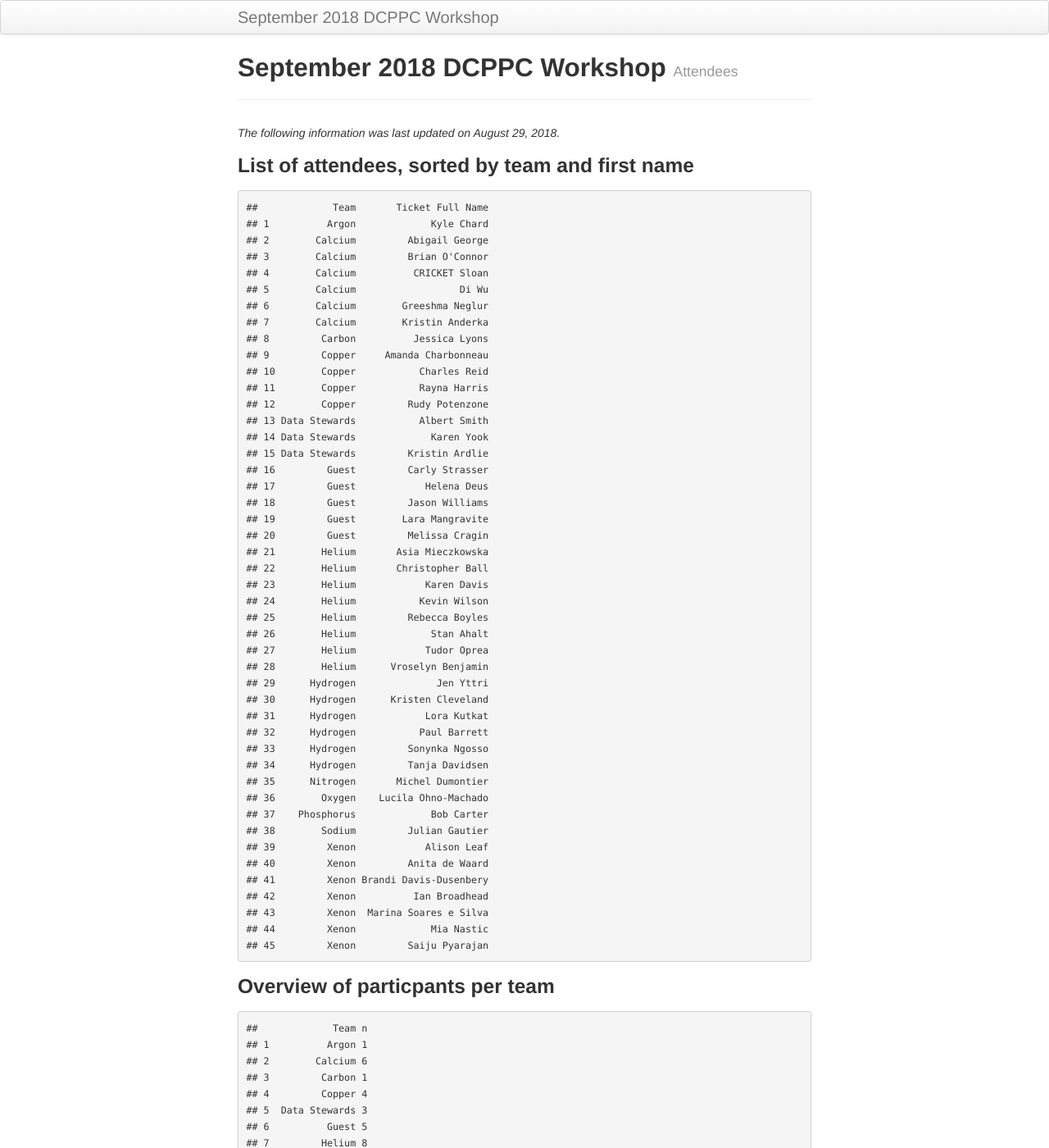
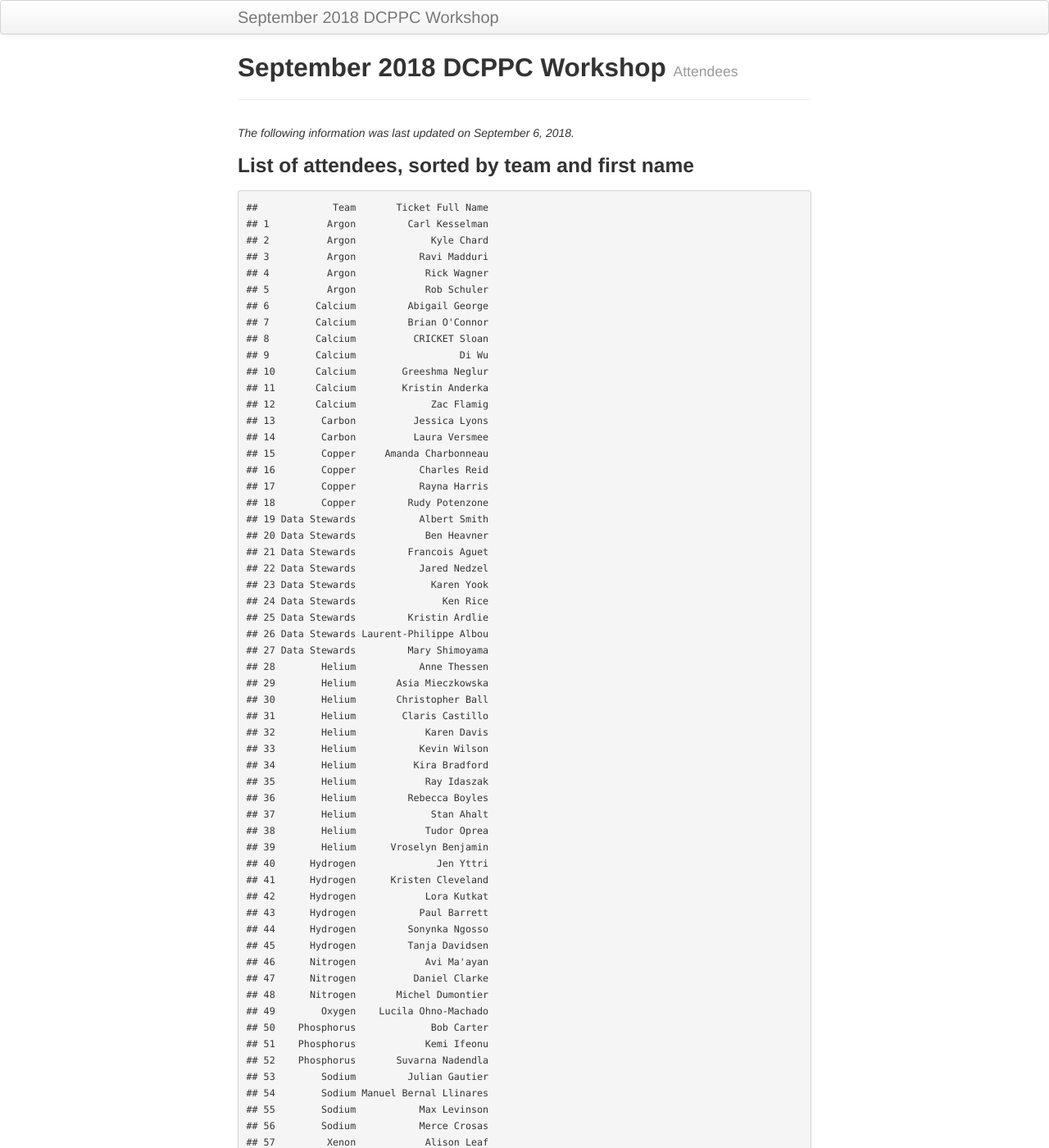
Before and after one commit to dcppc/2018-september-workshop, a Jekyll site: the page built from docs/attendees.md, in a window 1280 px wide and 1400 px high. Shown: the whole window at 82% size. Built offline with Jekyll 4.4.1, drawn with Linux system fonts in a browser that asks for light colours; some of the changed text lies outside the part shown.

Commit message:
update attendees

```diff
--- a/docs/attendees.md
+++ b/docs/attendees.md
@@ -5,70 +5,87 @@ tagline: Attendees
 
 ---
 
-*The following information was last updated on August 29, 2018.*
+*The following information was last updated on September 6, 2018.*
 
 ### List of attendees, sorted by team and first name
 
     ##             Team       Ticket Full Name
-    ## 1          Argon             Kyle Chard
-    ## 2        Calcium         Abigail George
-    ## 3        Calcium         Brian O'Connor
-    ## 4        Calcium          CRICKET Sloan
-    ## 5        Calcium                  Di Wu
-    ## 6        Calcium        Greeshma Neglur
-    ## 7        Calcium        Kristin Anderka
-    ## 8         Carbon          Jessica Lyons
-    ## 9         Copper     Amanda Charbonneau
-    ## 10        Copper           Charles Reid
-    ## 11        Copper           Rayna Harris
-    ## 12        Copper         Rudy Potenzone
-    ## 13 Data Stewards           Albert Smith
-    ## 14 Data Stewards             Karen Yook
-    ## 15 Data Stewards         Kristin Ardlie
-    ## 16         Guest         Carly Strasser
-    ## 17         Guest            Helena Deus
-    ## 18         Guest         Jason Williams
-    ## 19         Guest        Lara Mangravite
-    ## 20         Guest         Melissa Cragin
-    ## 21        Helium       Asia Mieczkowska
-    ## 22        Helium       Christopher Ball
-    ## 23        Helium            Karen Davis
-    ## 24        Helium           Kevin Wilson
-    ## 25        Helium         Rebecca Boyles
-    ## 26        Helium             Stan Ahalt
-    ## 27        Helium            Tudor Oprea
-    ## 28        Helium      Vroselyn Benjamin
-    ## 29      Hydrogen              Jen Yttri
-    ## 30      Hydrogen      Kristen Cleveland
-    ## 31      Hydrogen            Lora Kutkat
-    ## 32      Hydrogen           Paul Barrett
-    ## 33      Hydrogen         Sonynka Ngosso
-    ## 34      Hydrogen         Tanja Davidsen
-    ## 35      Nitrogen       Michel Dumontier
-    ## 36        Oxygen    Lucila Ohno-Machado
-    ## 37    Phosphorus             Bob Carter
-    ## 38        Sodium         Julian Gautier
-    ## 39         Xenon            Alison Leaf
-    ## 40         Xenon         Anita de Waard
-    ## 41         Xenon Brandi Davis-Dusenbery
-    ## 42         Xenon          Ian Broadhead
-    ## 43         Xenon  Marina Soares e Silva
-    ## 44         Xenon             Mia Nastic
-    ## 45         Xenon         Saiju Pyarajan
+    ## 1          Argon         Carl Kesselman
+    ## 2          Argon             Kyle Chard
+    ## 3          Argon           Ravi Madduri
+    ## 4          Argon            Rick Wagner
+    ## 5          Argon            Rob Schuler
+    ## 6        Calcium         Abigail George
+    ## 7        Calcium         Brian O'Connor
+    ## 8        Calcium          CRICKET Sloan
+    ## 9        Calcium                  Di Wu
+    ## 10       Calcium        Greeshma Neglur
+    ## 11       Calcium        Kristin Anderka
+    ## 12       Calcium             Zac Flamig
+    ## 13        Carbon          Jessica Lyons
+    ## 14        Carbon          Laura Versmee
+    ## 15        Copper     Amanda Charbonneau
+    ## 16        Copper           Charles Reid
+    ## 17        Copper           Rayna Harris
+    ## 18        Copper         Rudy Potenzone
+    ## 19 Data Stewards           Albert Smith
+    ## 20 Data Stewards            Ben Heavner
+    ## 21 Data Stewards         Francois Aguet
+    ## 22 Data Stewards           Jared Nedzel
+    ## 23 Data Stewards             Karen Yook
+    ## 24 Data Stewards               Ken Rice
+    ## 25 Data Stewards         Kristin Ardlie
+    ## 26 Data Stewards Laurent-Philippe Albou
+    ## 27 Data Stewards         Mary Shimoyama
+    ## 28        Helium           Anne Thessen
+    ## 29        Helium       Asia Mieczkowska
+    ## 30        Helium       Christopher Ball
+    ## 31        Helium        Claris Castillo
+    ## 32        Helium            Karen Davis
+    ## 33        Helium           Kevin Wilson
+    ## 34        Helium          Kira Bradford
+    ## 35        Helium            Ray Idaszak
+    ## 36        Helium         Rebecca Boyles
+    ## 37        Helium             Stan Ahalt
+    ## 38        Helium            Tudor Oprea
+    ## 39        Helium      Vroselyn Benjamin
+    ## 40      Hydrogen              Jen Yttri
+    ## 41      Hydrogen      Kristen Cleveland
+    ## 42      Hydrogen            Lora Kutkat
+    ## 43      Hydrogen           Paul Barrett
+    ## 44      Hydrogen         Sonynka Ngosso
+    ## 45      Hydrogen         Tanja Davidsen
+    ## 46      Nitrogen            Avi Ma'ayan
+    ## 47      Nitrogen          Daniel Clarke
+    ## 48      Nitrogen       Michel Dumontier
+    ## 49        Oxygen    Lucila Ohno-Machado
+    ## 50    Phosphorus             Bob Carter
+    ## 51    Phosphorus            Kemi Ifeonu
+    ## 52    Phosphorus       Suvarna Nadendla
+    ## 53        Sodium         Julian Gautier
+    ## 54        Sodium Manuel Bernal Llinares
+    ## 55        Sodium           Max Levinson
+    ## 56        Sodium           Merce Crosas
+    ## 57         Xenon            Alison Leaf
+    ## 58         Xenon         Anita de Waard
+    ## 59         Xenon Brandi Davis-Dusenbery
+    ## 60         Xenon          Ian Broadhead
+    ## 61         Xenon  Marina Soares e Silva
+    ## 62         Xenon             Mia Nastic
+    ## 63         Xenon         Saiju Pyarajan
 
 ### Overview of particpants per team
 
-    ##             Team n
-    ## 1          Argon 1
-    ## 2        Calcium 6
-    ## 3         Carbon 1
-    ## 4         Copper 4
-    ## 5  Data Stewards 3
-    ## 6          Guest 5
-    ## 7         Helium 8
-    ## 8       Hydrogen 6
-    ## 9       Nitrogen 1
-    ## 10        Oxygen 1
-    ## 11    Phosphorus 1
-    ## 12        Sodium 1
-    ## 13         Xenon 7
+    ##             Team  n
+    ## 1          Argon  5
+    ## 2        Calcium  7
+    ## 3         Carbon  2
+    ## 4         Copper  4
+    ## 5  Data Stewards  9
+    ## 6         Helium 12
+    ## 7       Hydrogen  6
+    ## 8       Nitrogen  3
+    ## 9         Oxygen  1
+    ## 10    Phosphorus  3
+    ## 11        Sodium  4
+    ## 12         Xenon  7
```
